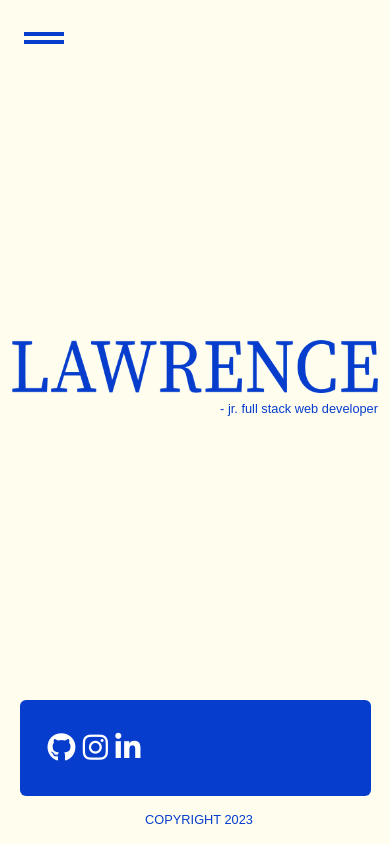
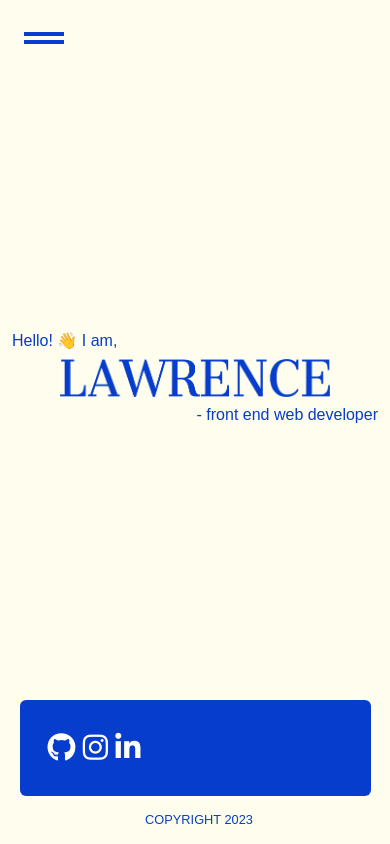
Before and after one commit to lawrencedulian/my-portfolio, a Vue app: page / in a window 390 px wide. Built offline with nearby package versions, Linux system fonts and the light colour scheme.

Commit message:
fix: add comment

```diff
--- a/src/pages/Homepage.vue
+++ b/src/pages/Homepage.vue
@@ -17,46 +17,53 @@ export default {
         },
         startImageChangeInterval() {
             this.currentIndex = 1;
-            setInterval(this.changeImage, 200);
+            setInterval(this.changeImage, 250);
         },
     },
 };
 </script>
 
 <template>
+    <!-- CONTAINER -->
     <div class="container">
-        <div class="name-container d-flex flex-column align-items-end">
-            <img class="name" :src="currentImageUrl" alt="Name" />
-            <h3 class="subtitle mt-2">- jr. full stack web developer</h3>
+        <!-- HOME -->
+        <div class="home">
+            <h3 class="subtitle mb-2">Hello! 👋 I am,</h3>
+            <img class="title ps-5 pe-5" :src="currentImageUrl" alt="Name" />
+            <h3 class="subtitle mt-2 text-end">- front end web developer</h3>
         </div>
+        <!-- /HOME -->
     </div>
+    <!-- /CONTAINER -->
 </template>
 
 <style lang="scss" scoped>
+// CONTAINER
 .container {
     height: calc(100vh - var(--header-height) - var(--footer-height));
     display: flex;
     justify-content: center;
     align-items: center;
-}
 
-.name-container {
-    max-width: 100%;
-    height: auto;
-
-    .name {
+    // TITLE
+    .title {
         width: 100%;
     }
 
+    // SUBTITLE
     .subtitle {
         font-size: 1.5rem;
     }
 }
 
 @media screen and (max-width: 768px) {
-    .name-container {
+
+    // CONTAINER
+    .container {
+
+        // SUBTITLE
         .subtitle {
-            font-size: .8rem;
+            font-size: 1rem;
         }
     }
 }
```
